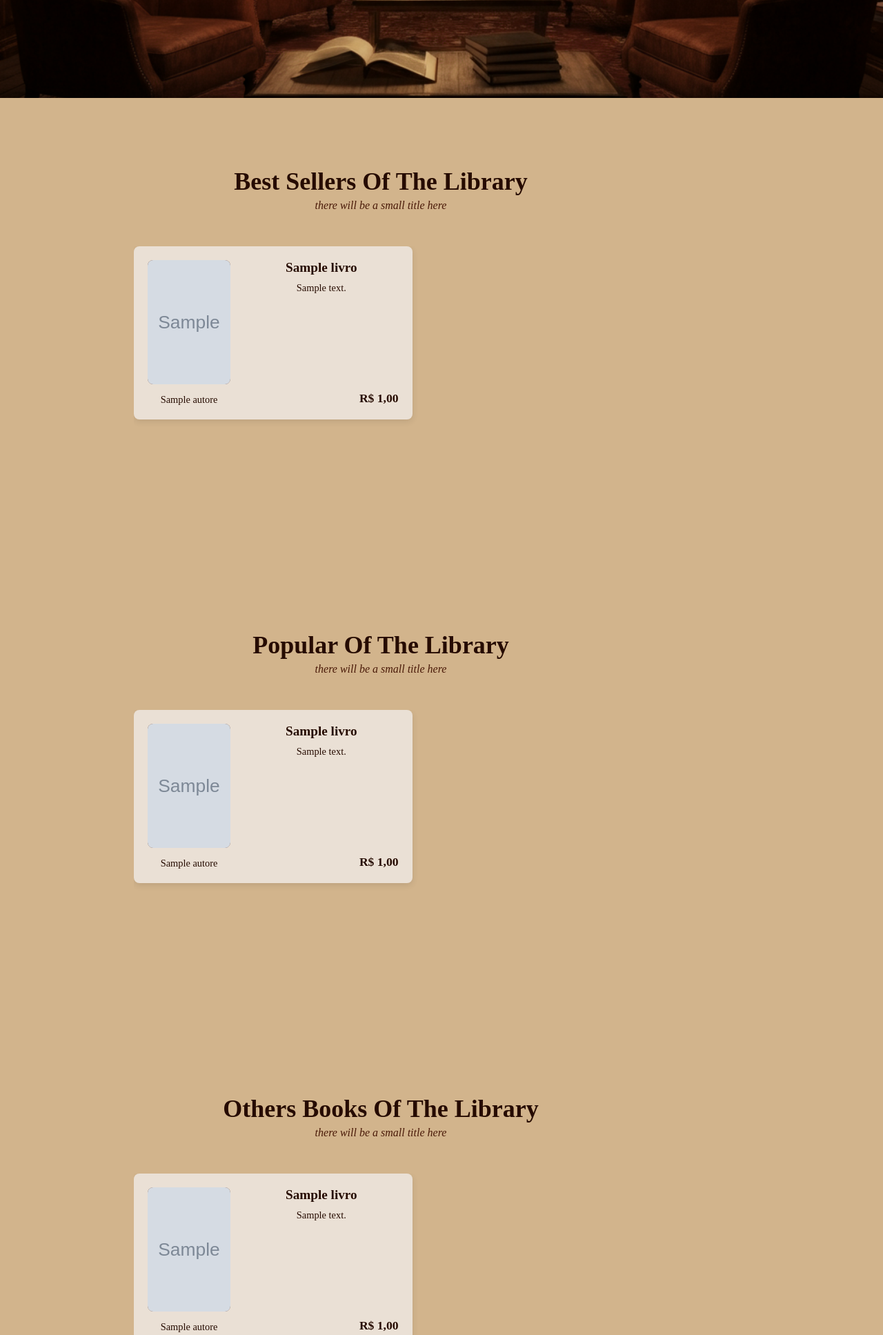
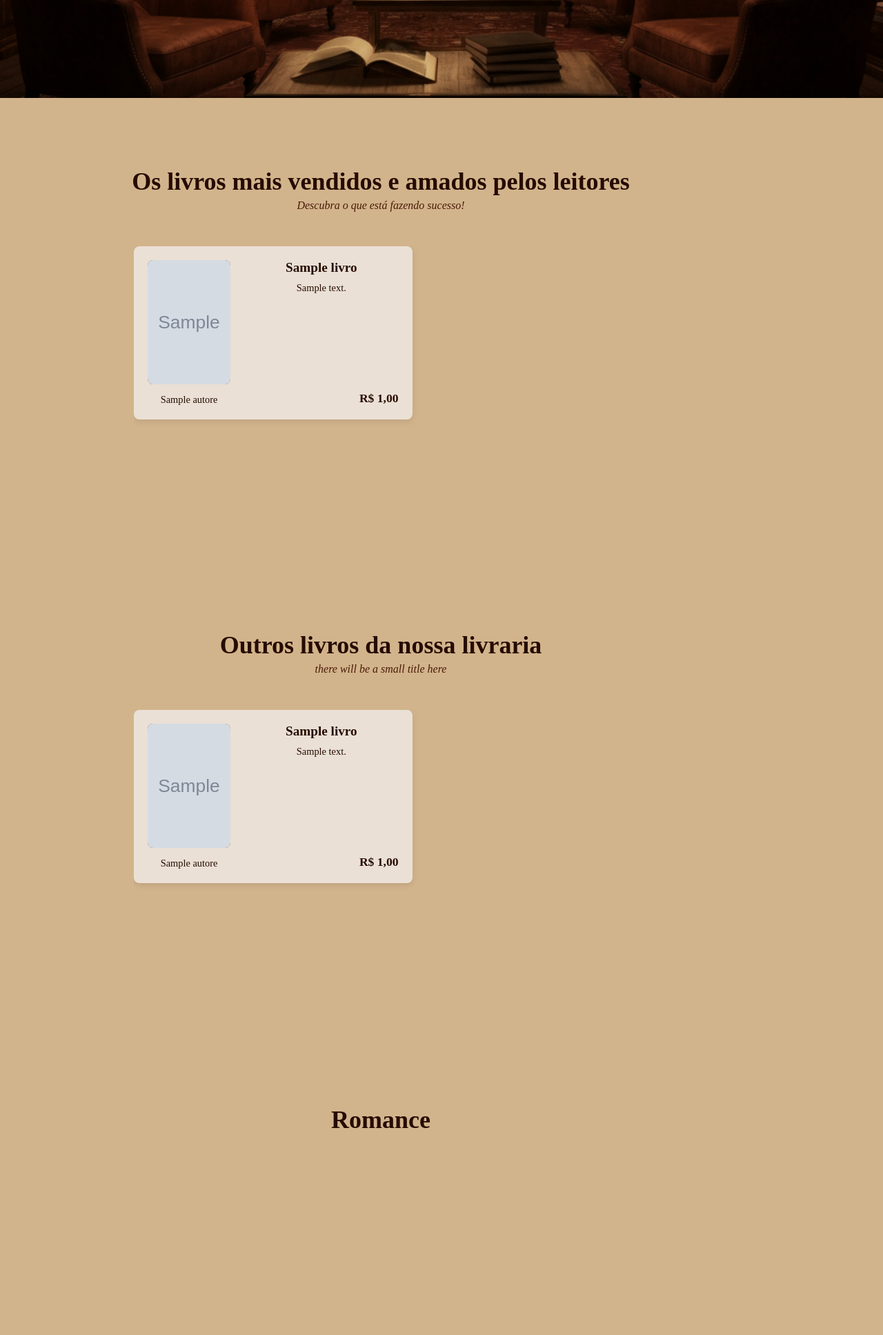
Before and after one commit to GustaFrias/Biblioteca, a PHP site: page / in a window 1280 px wide. Shown: the part 658-2593 px from the top of the page at 69% size. Run offline with PHP 8.4, Linux system fonts and the light colour scheme; tables that the repository leaves empty hold one stand-in row (values such as "Sample post"); grey boxes marked "Sample" are stand-in pictures; some libraries are stand-ins or nearby versions; some web fonts are replaced.

Commit message:
arrumei uns bagui

```diff
--- a/index.php
+++ b/index.php
@@ -78,8 +78,8 @@
         <div class="principal" id="best-sellers">
             <section class="tela">
                 <div class="separador" id="temas">
-                    <h2 class="titulo">Best Sellers Of The Library</h2>
-                    <p class="subtitle">there will be a small title here</p>
+                    <h2 class="titulo">Os livros mais vendidos e amados pelos leitores</h2>
+                    <p class="subtitle">Descubra o que está fazendo sucesso!</p>
                 </div>
 
                 <div class="books-container">
@@ -89,14 +89,18 @@
 
                     <div class="book-grid">
                         <?php
+                       $idsDesejados = [1, 2, 3, 4, 5, 6]; // coloque os IDs desejados aqui
+
+                        $placeholders = implode(',', array_fill(0, count($idsDesejados), '?'));
+
                         $sql = "SELECT livros.*, autores.nome AS nome_autor
-                                FROM livros
-                                LEFT JOIN autores ON livros.autor_id = autores.id
-                                ORDER BY livros.id DESC
-                                LIMIT 10";
+                        FROM livros
+                        LEFT JOIN autores ON livros.autor_id = autores.id
+                        WHERE livros.id IN ($placeholders)
+                        ORDER BY FIELD(livros.id, $placeholders)";
 
                         $stmt = $pdo->prepare($sql);
-                        $stmt->execute();
+                        $stmt->execute(array_merge($idsDesejados, $idsDesejados));
                         $livros = $stmt->fetchAll();
 
                         foreach ($livros as $livro):
@@ -130,65 +134,11 @@
                 </div>
             </section>
         </div>
+
         <div class="principal" id="best-sellers">
             <section class="tela">
                 <div class="separador" id="temas">
-                    <h2 class="titulo">Popular Of The Library </h2>
-                    <p class="subtitle">there will be a small title here</p>
-                </div>
-
-                <div class="books-container">
-                    <button class="scroll-btn left">
-                        <i class="fas fa-chevron-left"></i>
-                    </button>
-
-                    <div class="book-grid">
-                        <?php
-                        $sql = "SELECT livros.*, autores.nome AS nome_autor
-                                FROM livros
-                                LEFT JOIN autores ON livros.autor_id = autores.id
-                                ORDER BY livros.id DESC
-                                LIMIT 10";
-
-                        $stmt = $pdo->prepare($sql);
-                        $stmt->execute();
-                        $livros = $stmt->fetchAll();
-
-                        foreach ($livros as $livro):
-                        ?>
-                        <a href="htmls/moreInfo.php?id=<?= $livro['id'] ?>" class="book-card">
-                            <div class="book-column-left">
-                                <img src="uploads/<?= htmlspecialchars($livro['imagem']) ?>"
-                                    alt="<?= htmlspecialchars($livro['titulo']) ?>">
-                                <p class="book-author">
-                                    <?= htmlspecialchars($livro['nome_autor']) ?>
-                                </p>
-                            </div>
-                            <div class="book-column-right">
-                                <h3 class="book-title">
-                                    <?= htmlspecialchars($livro['titulo']) ?>
-                                </h3>
-                                <p class="book-description">
-                                    <?= mb_strimwidth(htmlspecialchars($livro['descricao']), 0, 100, '...') ?>
-                                </p>
-                                <p class="book-price">R$
-                                    <?= number_format($livro['preco'], 2, ',', '.') ?>
-                                </p>
-                            </div>
-                        </a>
-                        <?php endforeach; ?>
-                    </div>
-
-                    <button class="scroll-btn right">
-                        <i class="fas fa-chevron-right"></i>
-                    </button>
-                </div>
-            </section>
-        </div>
-        <div class="principal" id="best-sellers">
-            <section class="tela">
-                <div class="separador" id="temas">
-                    <h2 class="titulo">Others Books Of The Library</h2>
+                    <h2 class="titulo">Outros livros da nossa livraria</h2>
                     <p class="subtitle">there will be a small title here</p>
                 </div>
 
```
